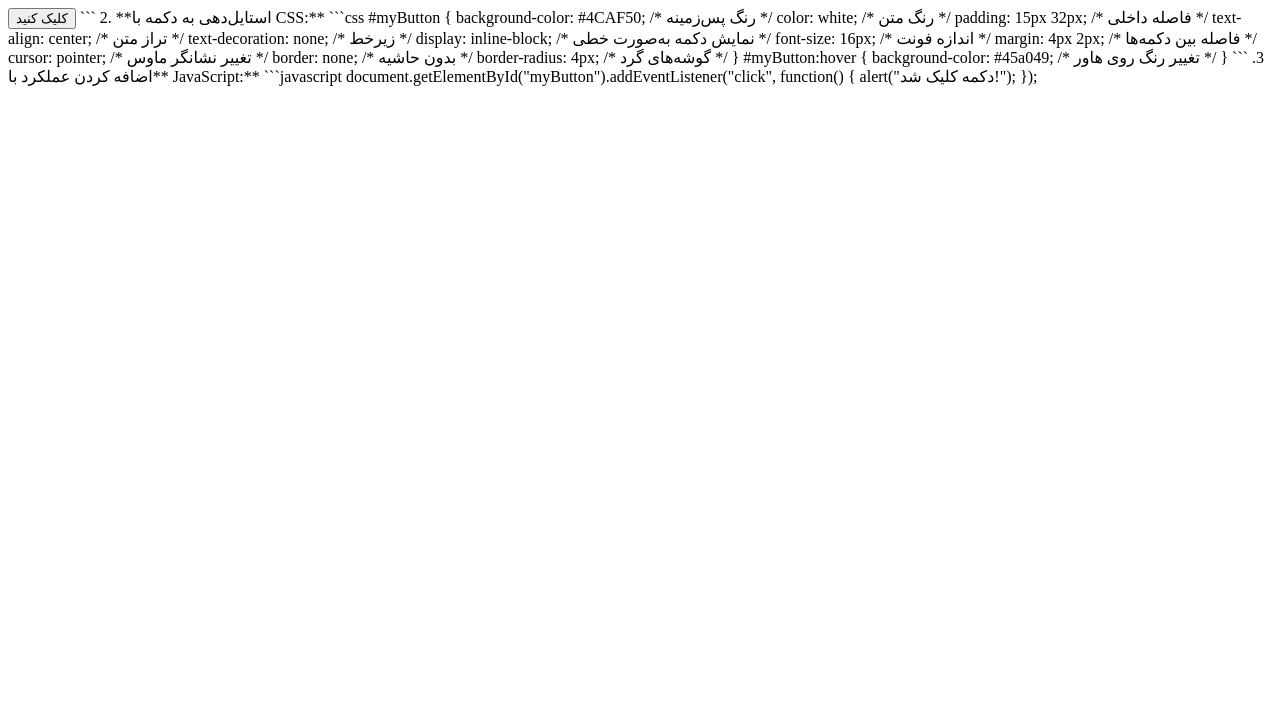
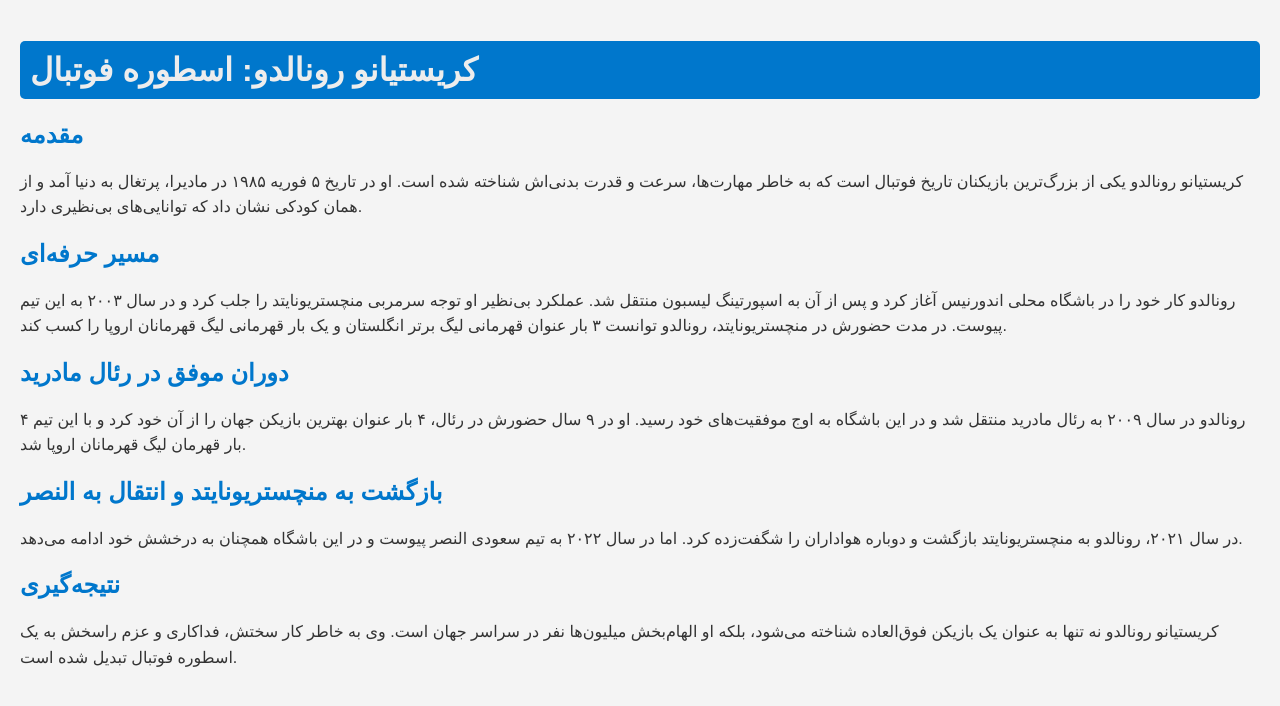
Before and after one commit to Miladddos/MySite, a plain HTML site: page index.html in a window 1280 px wide. Drawn offline with Linux system fonts and the light colour scheme.

Commit message:
Update index.html

````diff
--- a/index.html
+++ b/index.html
@@ -1,31 +1,57 @@
-<button id="myButton">کلیک کنید</button>
-```
+<!DOCTYPE html>
+<html lang="fa">
+<head>
+    <meta charset="UTF-8">
+    <meta name="viewport" content="width=device-width, initial-scale=1.0">
+    <title>مقاله درباره کریستیانو رونالدو</title>
+    <style>
+        body {
+            font-family: Arial, sans-serif;
+            background-color: #f4f4f4;
+            color: #333;
+            margin: 0;
+            padding: 20px;
+        }
+        h1 {
+            color: #EDEDED;
+            background-color: #0077CC;
+            padding: 10px;
+            border-radius: 5px;
+        }
+        h2 {
+            color: #0077CC;
+        }
+        p {
+            line-height: 1.6;
+        }
+    </style>
+</head>
+<body>
+    <h1>کریستیانو رونالدو: اسطوره فوتبال</h1>
 
-2. **استایل‌دهی به دکمه با CSS:**
+    <h2>مقدمه</h2>
+    <p>
+        کریستیانو رونالدو یکی از بزرگ‌ترین بازیکنان تاریخ فوتبال است که به خاطر مهارت‌ها، سرعت و قدرت بدنی‌اش شناخته شده است. او در تاریخ ۵ فوریه ۱۹۸۵ در مادیرا، پرتغال به دنیا آمد و از همان کودکی نشان داد که توانایی‌های بی‌نظیری دارد.
+    </p>
 
-```css
-#myButton {
-    background-color: #4CAF50; /* رنگ پس‌زمینه */
-    color: white; /* رنگ متن */
-    padding: 15px 32px; /* فاصله داخلی */
-    text-align: center; /* تراز متن */
-    text-decoration: none; /* زیرخط */
-    display: inline-block; /* نمایش دکمه به‌صورت خطی */
-    font-size: 16px; /* اندازه فونت */
-    margin: 4px 2px; /* فاصله بین دکمه‌ها */
-    cursor: pointer; /* تغییر نشانگر ماوس */
-    border: none; /* بدون حاشیه */
-    border-radius: 4px; /* گوشه‌های گرد */
-}
+    <h2>مسیر حرفه‌ای</h2>
+    <p>
+        رونالدو کار خود را در باشگاه محلی اندورنیس آغاز کرد و پس از آن به اسپورتینگ لیسبون منتقل شد. عملکرد بی‌نظیر او توجه سرمربی منچستریونایتد را جلب کرد و در سال ۲۰۰۳ به این تیم پیوست. در مدت حضورش در منچستریونایتد، رونالدو توانست ۳ بار عنوان قهرمانی لیگ برتر انگلستان و یک بار قهرمانی لیگ قهرمانان اروپا را کسب کند.
+    </p>
 
-#myButton:hover {
-    background-color: #45a049; /* تغییر رنگ روی هاور */
-}
-```
+    <h2>دوران موفق در رئال مادرید</h2>
+    <p>
+        رونالدو در سال ۲۰۰۹ به رئال مادرید منتقل شد و در این باشگاه به اوج موفقیت‌های خود رسید. او در ۹ سال حضورش در رئال، ۴ بار عنوان بهترین بازیکن جهان را از آن خود کرد و با این تیم ۴ بار قهرمان لیگ قهرمانان اروپا شد.
+    </p>
 
-3. **اضافه کردن عملکرد با JavaScript:**
+    <h2>بازگشت به منچستریونایتد و انتقال به النصر</h2>
+    <p>
+        در سال ۲۰۲۱، رونالدو به منچستریونایتد بازگشت و دوباره هواداران را شگفت‌زده کرد. اما در سال ۲۰۲۲ به تیم سعودی النصر پیوست و در این باشگاه همچنان به درخشش خود ادامه می‌دهد.
+    </p>
 
-```javascript
-document.getElementById("myButton").addEventListener("click", function() {
-    alert("دکمه کلیک شد!");
-});
+    <h2>نتیجه‌گیری</h2>
+    <p>
+        کریستیانو رونالدو نه تنها به عنوان یک بازیکن فوق‌العاده شناخته می‌شود، بلکه او الهام‌بخش میلیون‌ها نفر در سراسر جهان است. وی به خاطر کار سختش، فداکاری و عزم راسخش به یک اسطوره فوتبال تبدیل شده است.
+    </p>
+</body>
+</html>
````
